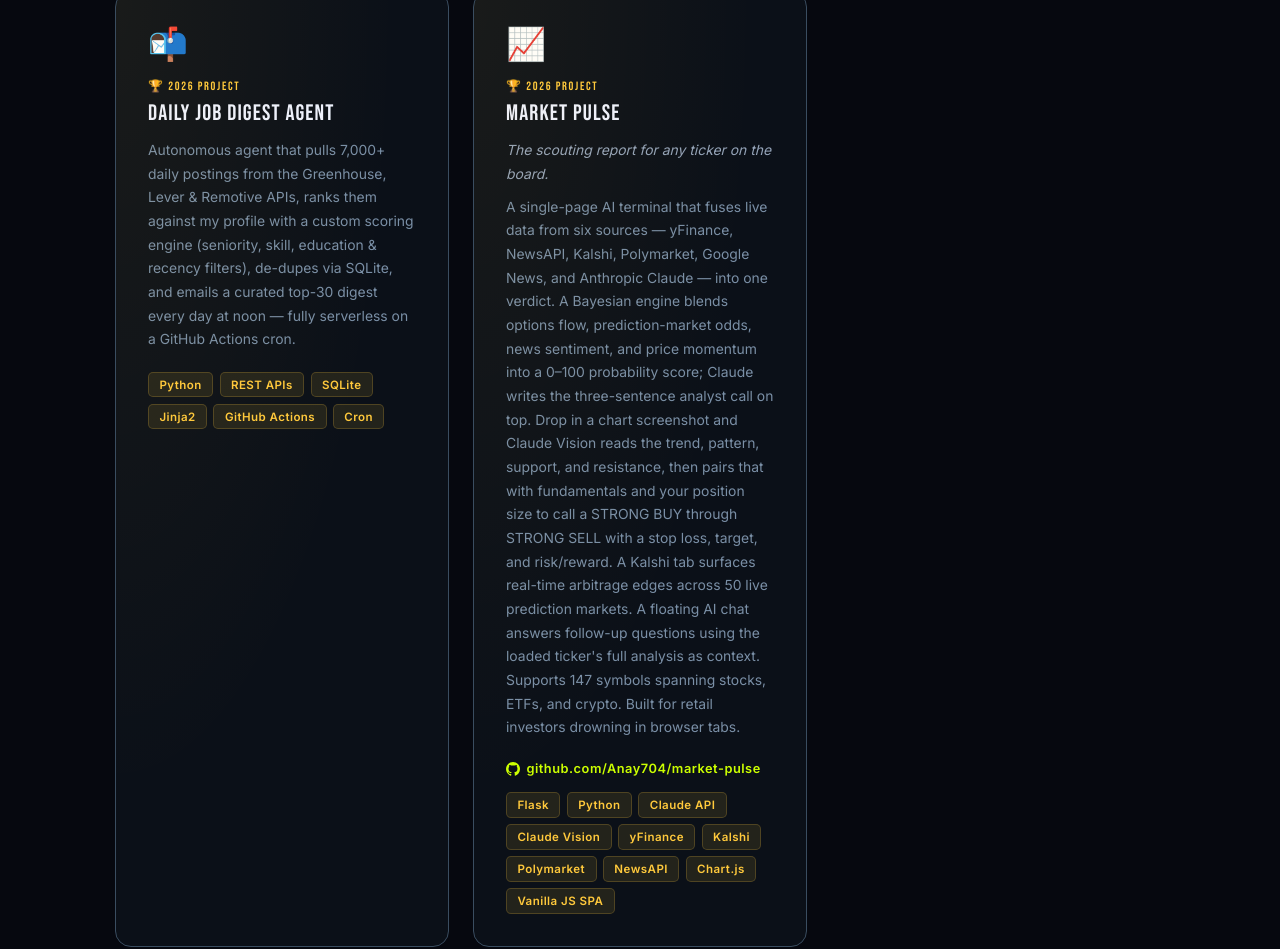
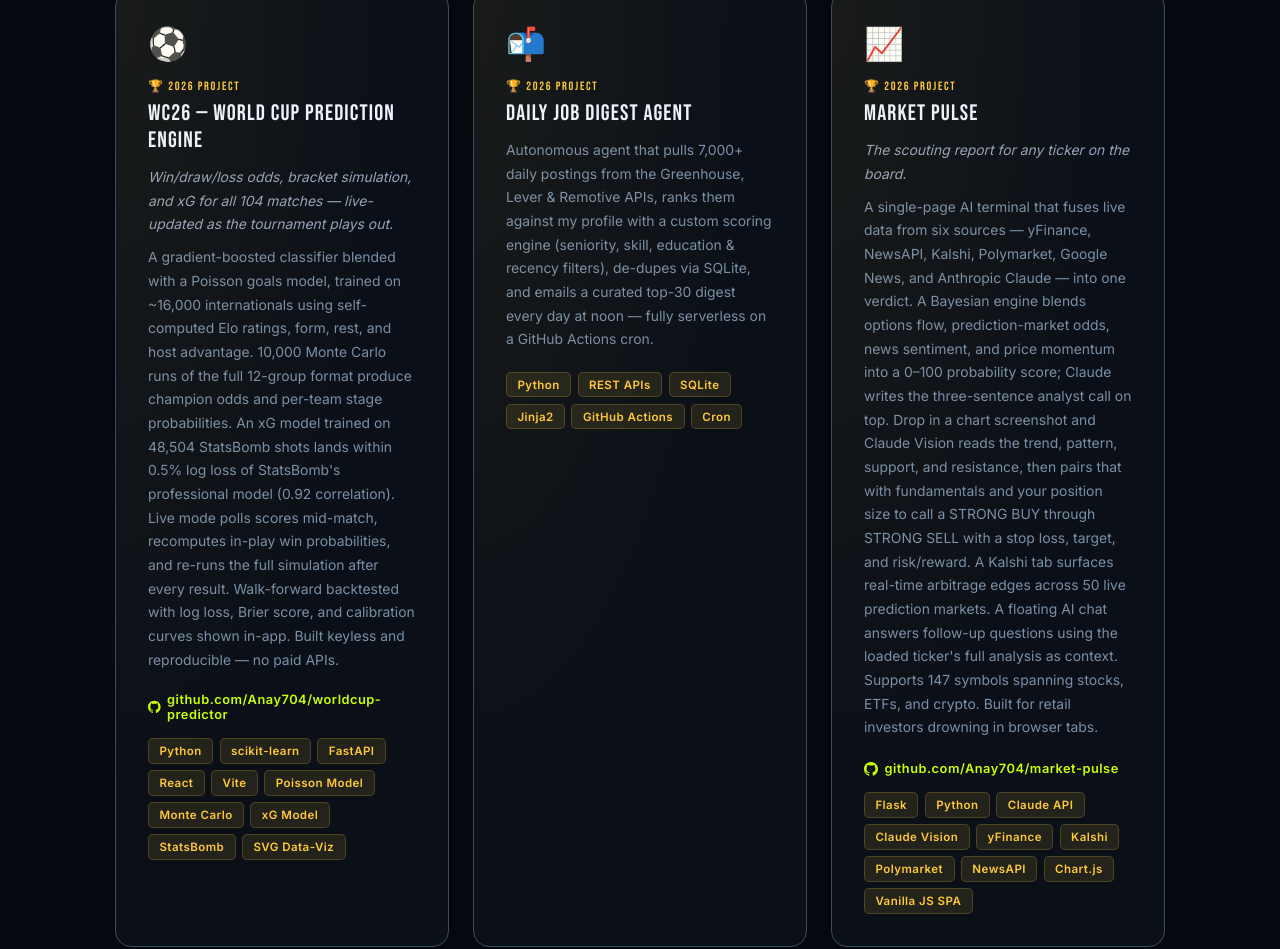
Before and after one commit to Anay704/portfolio, a plain HTML site: page index.html in a window 1280 px wide. Shown: the part 4963-5912 px from the top of the page. Drawn offline with Linux system fonts and the light colour scheme.

Commit message:
add WC26 world cup prediction engine project

```diff
--- a/index.html
+++ b/index.html
@@ -762,6 +762,30 @@
       </div>
 
       <div class="trophy-card tilt-card reveal">
+        <div class="trophy-icon">⚽</div>
+        <div class="trophy-year">🏆 2026 PROJECT</div>
+        <div class="trophy-title">WC26 — WORLD CUP PREDICTION ENGINE</div>
+        <p class="trophy-desc" style="font-style:italic;color:#94a3b8;margin-bottom:.6rem;">Win/draw/loss odds, bracket simulation, and xG for all 104 matches — live-updated as the tournament plays out.</p>
+        <p class="trophy-desc">A gradient-boosted classifier blended with a Poisson goals model, trained on ~16,000 internationals using self-computed Elo ratings, form, rest, and host advantage. 10,000 Monte Carlo runs of the full 12-group format produce champion odds and per-team stage probabilities. An xG model trained on 48,504 StatsBomb shots lands within 0.5% log loss of StatsBomb's professional model (0.92 correlation). Live mode polls scores mid-match, recomputes in-play win probabilities, and re-runs the full simulation after every result. Walk-forward backtested with log loss, Brier score, and calibration curves shown in-app. Built keyless and reproducible — no paid APIs.</p>
+        <a href="https://github.com/Anay704/worldcup-predictor" target="_blank" style="display:inline-flex;align-items:center;gap:.4rem;margin-bottom:1rem;font-size:.8rem;color:var(--lime);text-decoration:none;font-weight:600;letter-spacing:.04em;">
+          <svg width="14" height="14" viewBox="0 0 24 24" fill="currentColor"><path d="M12 0C5.374 0 0 5.373 0 12c0 5.302 3.438 9.8 8.207 11.387.599.111.793-.261.793-.577v-2.234c-3.338.726-4.033-1.416-4.033-1.416-.546-1.387-1.333-1.756-1.333-1.756-1.089-.745.083-.729.083-.729 1.205.084 1.839 1.237 1.839 1.237 1.07 1.834 2.807 1.304 3.492.997.107-.775.418-1.305.762-1.604-2.665-.305-5.467-1.334-5.467-5.931 0-1.311.469-2.381 1.236-3.221-.124-.303-.535-1.524.117-3.176 0 0 1.008-.322 3.301 1.23A11.509 11.509 0 0 1 12 5.803c1.02.005 2.047.138 3.006.404 2.291-1.552 3.297-1.23 3.297-1.23.653 1.653.242 2.874.118 3.176.77.84 1.235 1.911 1.235 3.221 0 4.609-2.807 5.624-5.479 5.921.43.372.823 1.102.823 2.222v3.293c0 .319.192.694.801.576C20.566 21.797 24 17.3 24 12c0-6.627-5.373-12-12-12z"/></svg>
+          github.com/Anay704/worldcup-predictor
+        </a>
+        <div class="trophy-tags">
+          <span class="trophy-tag">Python</span>
+          <span class="trophy-tag">scikit-learn</span>
+          <span class="trophy-tag">FastAPI</span>
+          <span class="trophy-tag">React</span>
+          <span class="trophy-tag">Vite</span>
+          <span class="trophy-tag">Poisson Model</span>
+          <span class="trophy-tag">Monte Carlo</span>
+          <span class="trophy-tag">xG Model</span>
+          <span class="trophy-tag">StatsBomb</span>
+          <span class="trophy-tag">SVG Data-Viz</span>
+        </div>
+      </div>
+
+      <div class="trophy-card tilt-card reveal">
         <div class="trophy-icon">📬</div>
         <div class="trophy-year">🏆 2026 PROJECT</div>
         <div class="trophy-title">DAILY JOB DIGEST AGENT</div>
```
